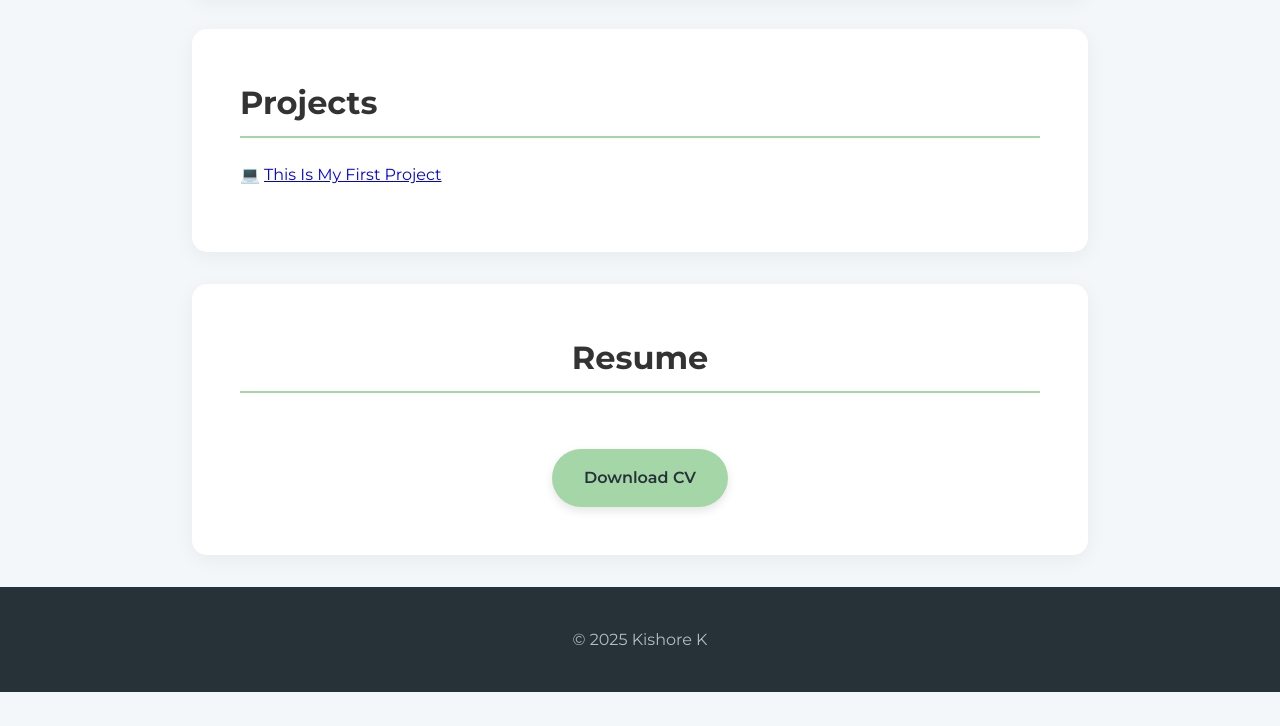
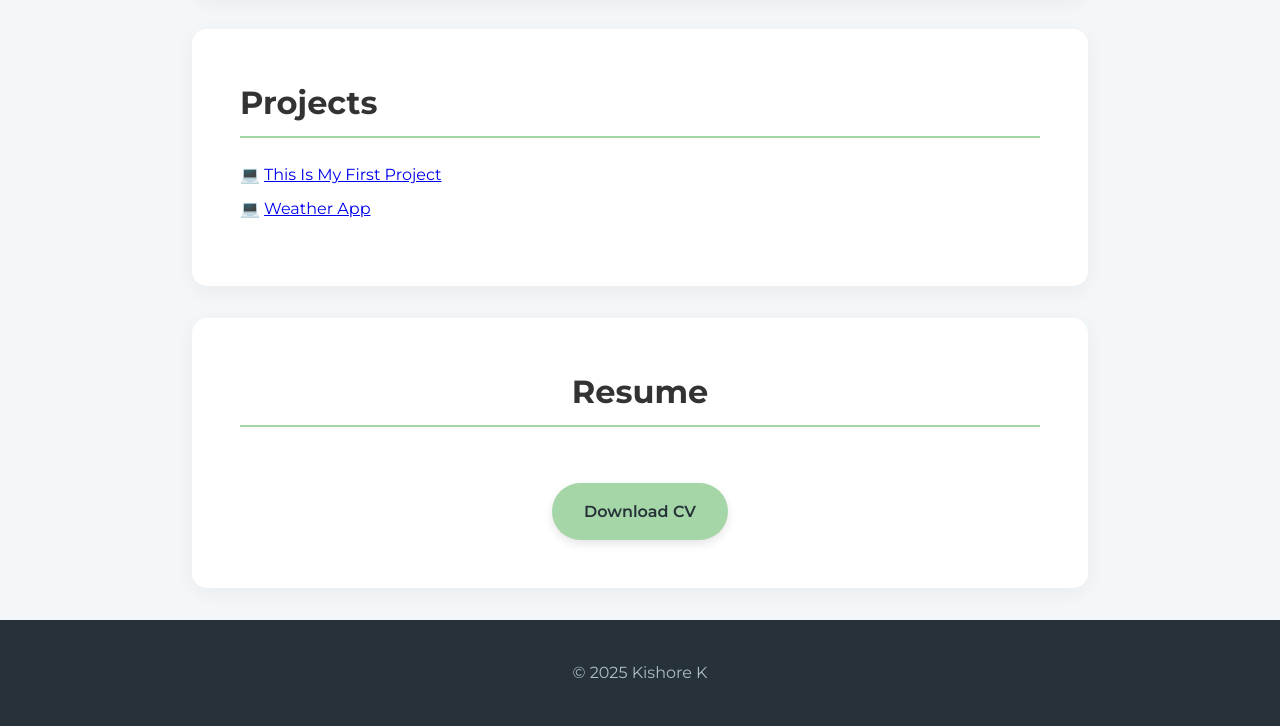
Before and after one commit to kishore-cpu/Digital-Portfolio, a plain HTML site: page index.html in a window 1280 px wide. Shown: the part 1449-2175 px from the top of the page. Before the commit the page ends 2141 px from the top, so only its background shows below. Drawn offline with Linux system fonts and the light colour scheme.

Commit message:
Update index.html

```diff
--- a/index.html
+++ b/index.html
@@ -211,6 +211,7 @@
             <h2>Projects</h2>
             <ul>
                 <li><a href="#">This Is My First Project</a></li>
+                <li><a href="https://kishore-cpu.github.io/Weather-App/">Weather App</a></li>
                 </ul>
         </div>
     </section>
```
